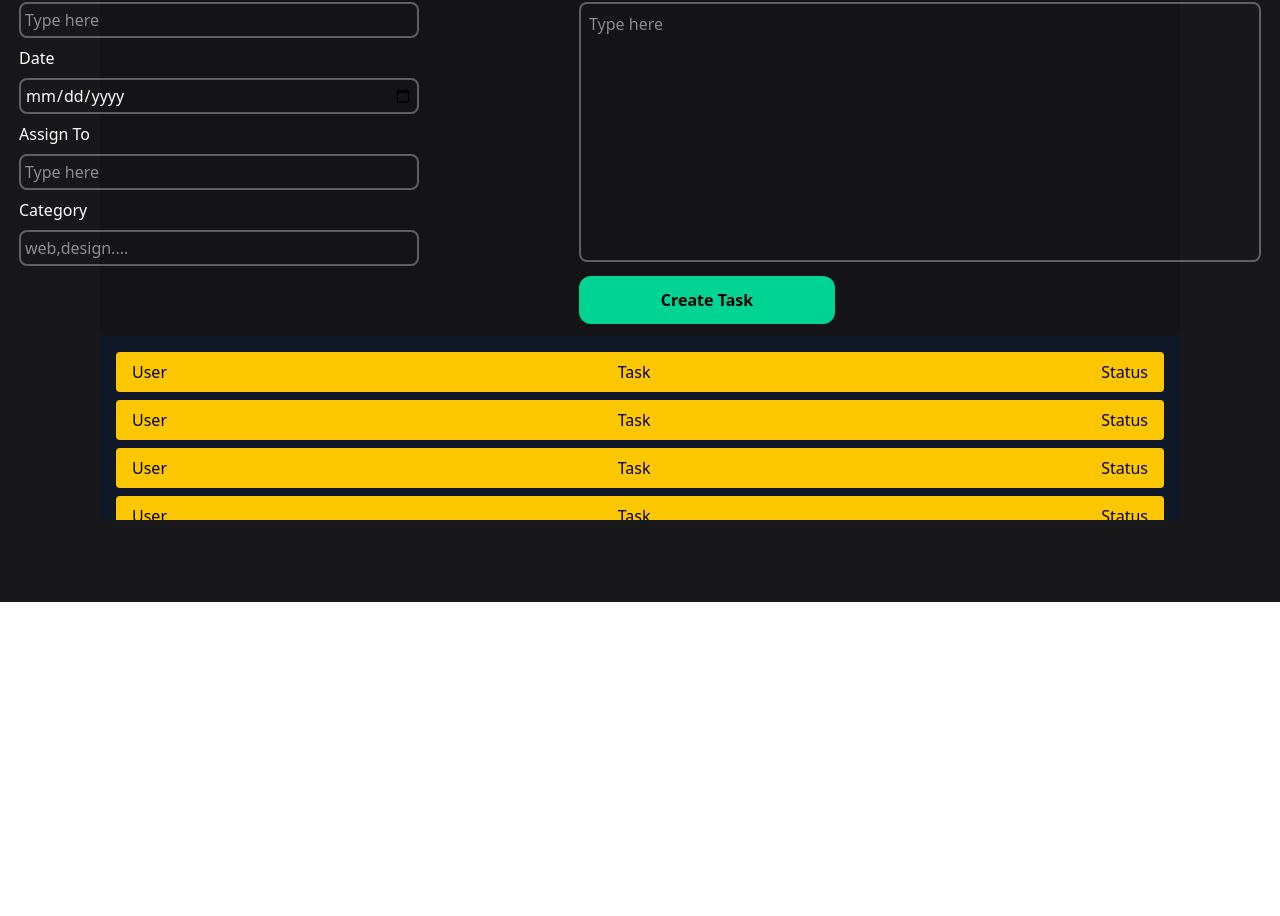
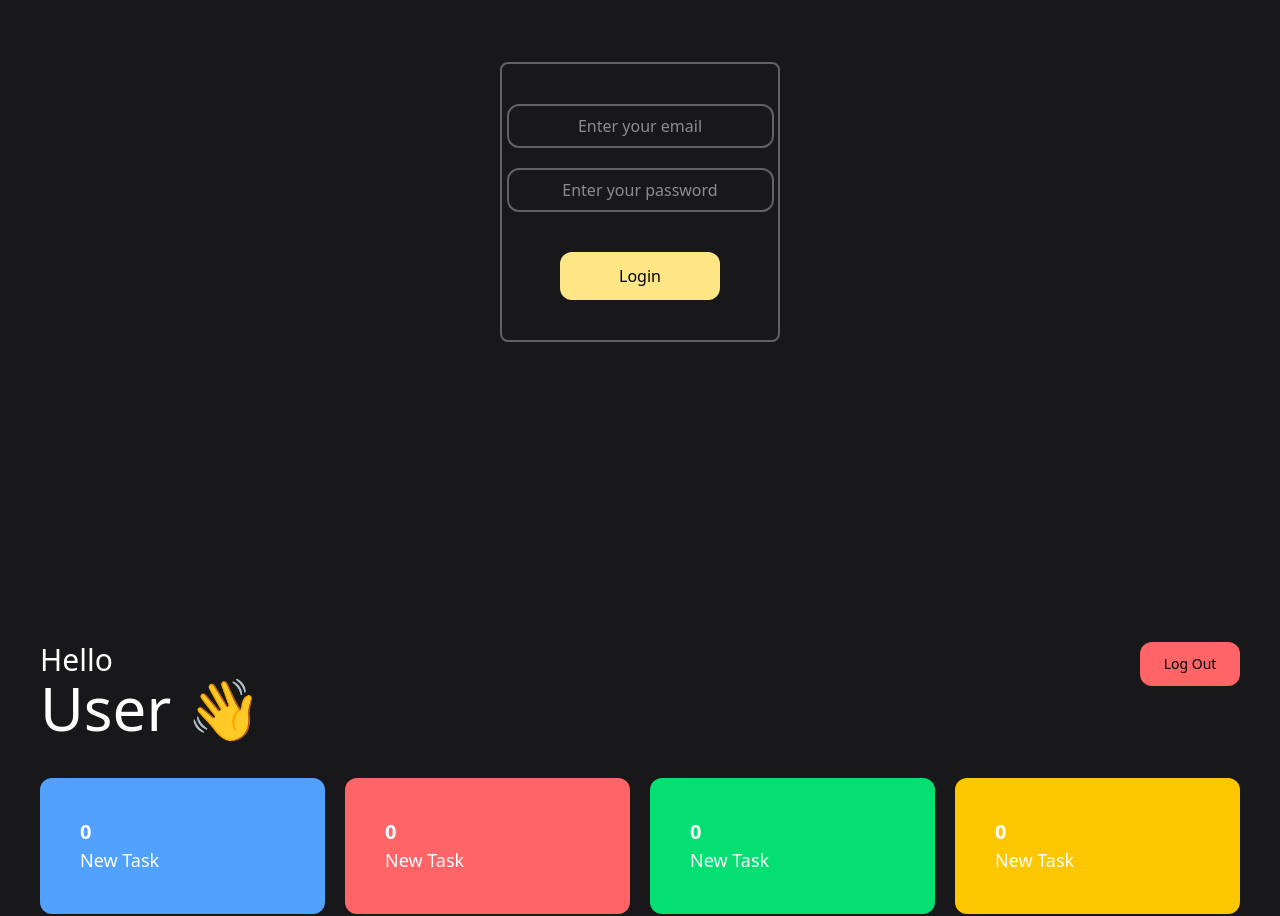
Before and after one commit to adarsh-279/MyEMS, a React (Vite) app: page / in a window 1280 px wide. Shown: the part 198-1114 px from the top of the page. Before the commit the page ends 800 px from the top, so only its background shows below. Built offline with nearby package versions, Linux system fonts and the light colour scheme.

Commit message:
Login Setup

```diff
--- a/src/App.jsx
+++ b/src/App.jsx
@@ -1,14 +1,32 @@
-import React from "react";
+import React, { useEffect, useState } from "react";
 import Login from "./components/auth/Login";
 import EmployeeDashboard from "./components/dashboard/EmployeeDashboard";
 import AdminDashboard from "./components/dashboard/AdminDashboard";
+import { getLocalStorage, setLocalStorage } from "./utils/LocalStorage";
 
 const App = () => {
+
+useEffect(() => {
+  setLocalStorage()
+  getLocalStorage()
+},)
+
+  const [user, setUser] = useState(null)
+
+  const handleLogin = (email, password) => {
+    if (email == "admin1@example.com" && password == '123') {
+setUser('admin')
+    } else if (email == "user1@example.com" && password == "123") {
+setUser("employee");
+    } else {
+      alert("Bhag yaha se");
+    }
+  }
+
   return (
     <>
-      {/* <Login /> */}
-      {/*<EmployeeDashboard />*/}
-      <AdminDashboard />
+      {!user ? <Login handleLogin={handleLogin} /> : ""}
+      {user == "admin" ? <AdminDashboard /> : <EmployeeDashboard />}
     </>
   );
 };
--- a/src/components/auth/Login.jsx
+++ b/src/components/auth/Login.jsx
@@ -1,12 +1,13 @@
 import React, { useState } from 'react'
 
-const Login = () => {
+const Login = ({handleLogin}) => {
 
   const [email, setEmail] = useState('')
   const [password, setPassword] = useState('')
 
   const submitHandler = (e) => {
     e.preventDefault()
+    handleLogin(email, password)
     setEmail('')
     setPassword('')
 }
--- a/src/main.jsx
+++ b/src/main.jsx
@@ -6,11 +6,9 @@ import AuthContext from "./context/AuthContext.jsx";
 import TaskContext from "./context/AuthContext.jsx";
 
 createRoot(document.getElementById("root")).render(
-  <StrictMode>
     <AuthContext>
       <TaskContext>
         <App />
       </TaskContext>
     </AuthContext>
-  </StrictMode>
 );
```
